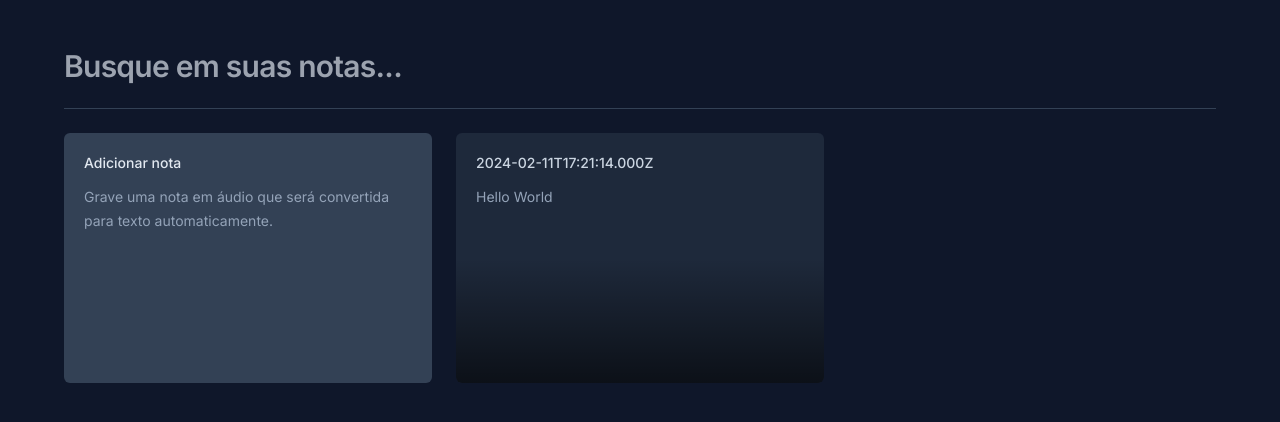
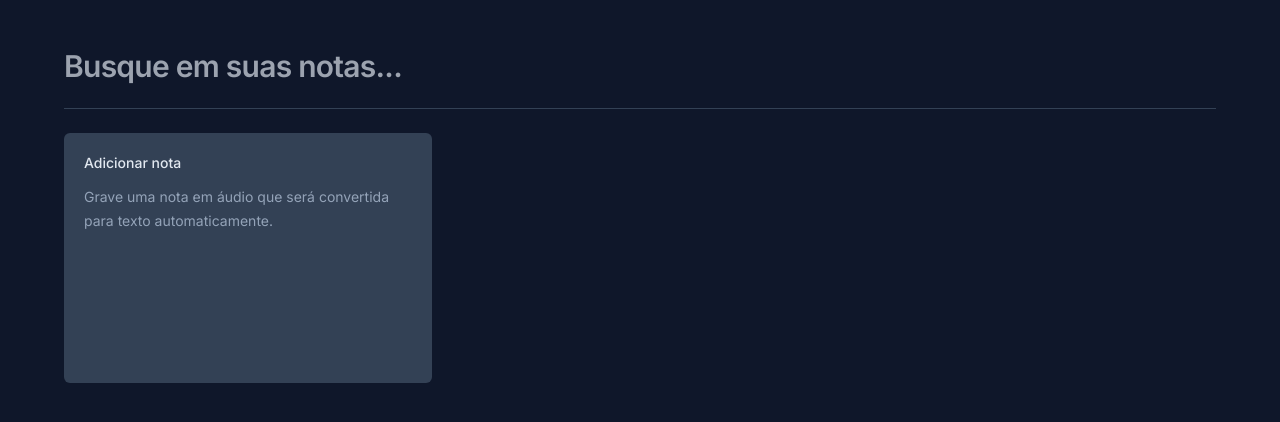
Before and after one commit to Dev-JoseRonaldo/notes-app, a Next.js app: page / in a window 1280 px wide. Shown: the top 422 px of the page. Built offline with nearby package versions, Linux system fonts and the light colour scheme.

Commit message:
feat: add note saving

```diff
--- a/src/app/page.tsx
+++ b/src/app/page.tsx
@@ -1,7 +1,27 @@
+"use client"
+
 import { NewNoteCard } from "@/components/NewNoteCard";
 import { NoteCard } from "@/components/NoteCard";
+import { useState } from "react";
+
+interface Note {
+  id: string
+  date: Date
+  content: string
+}
 
 export default function Home() {
+  const [notes, setNotes] = useState<Note[]>([])
+
+  function onNoteCreated(content: string) {
+    const newNote = {
+      id: crypto.randomUUID(),
+      date: new Date(),
+      content,
+    }
+    setNotes([newNote, ...notes])
+  }
+
   return (
     <div className="mx-auto max-w-6xl my-12 space-y-6">
       <form className="w-full">
@@ -15,11 +35,11 @@ export default function Home() {
       <div className="h-px bg-slate-700" />
 
       <div className="grid grid-cols-3 gap-6 auto-rows-[250px]">
-        <NewNoteCard />
-        <NoteCard note={{
-          date: new Date(),
-          content: "Hello World",
-        }}/>
+        <NewNoteCard onNoteCreated = {onNoteCreated}/>
+
+        {notes.map(note =>{
+          return <NoteCard key={note.id} note={note} />
+        })}
       </div>
     </div>
   );
--- a/src/components/NewNoteCard.tsx
+++ b/src/components/NewNoteCard.tsx
@@ -5,7 +5,11 @@ import { X } from "lucide-react";
 import { ChangeEvent, FormEvent, useState } from "react";
 import { toast } from "sonner";
 
-export function NewNoteCard() {
+interface NewNoteCardProps {
+  onNoteCreated: (content: string) => void
+}
+
+export function NewNoteCard({ onNoteCreated }: NewNoteCardProps) {
   const [shouldShowOnboarding, setShouldShowOnboarding] = useState(true);
   const [content, setContent] = useState("");
 
@@ -24,7 +28,9 @@ export function NewNoteCard() {
   function handleSaveNote(event: FormEvent) {
     event.preventDefault();
 
-    console.log(content);
+    onNoteCreated(content);
+    setContent('');
+    setShouldShowOnboarding(true);
     toast.success("Nota criada com sucesso!");
   }
 
@@ -69,6 +75,7 @@ export function NewNoteCard() {
                   autoFocus
                   className="text-sm leading-6 text-slate-400 bg-transparent resize-none flex-1 outline-none"
                   onChange={handleContentChanged}
+                  value={content}
                 />
               )}
             </div>
--- a/src/components/NoteCard.tsx
+++ b/src/components/NoteCard.tsx
@@ -16,7 +16,12 @@ export function NoteCard({ note }: NoteCardProps) {
   return (
     <Dialog.Root>
       <Dialog.Trigger className="rounded-md text-left bg-slate-800 p-5 flex flex-col gap-3 overflow-hidden relative hover:ring-2 hover:ring-slate-600 focus-visible:ring-2 focus-visible:ring-lime-400 outline-none">
-        <span className="text-sm font-medium text-slate-300">{note.date.toISOString()}</span>
+        <span className="text-sm font-medium text-slate-300">
+          {formatDistanceToNow(note.date, {
+            locale: ptBR,
+            addSuffix: true,
+          })}
+        </span>
         <p className="text-sm leading-6 text-slate-400">{note.content}</p>
 
         <div className="absolute bottom-0 left-0 right-0 h-1/2 bg-gradient-to-t from-black/60 to-black/0 pointer-events-none" />
```
